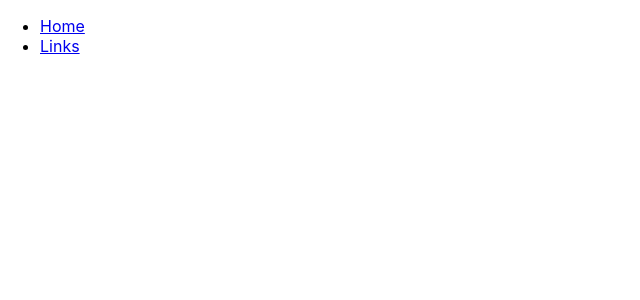
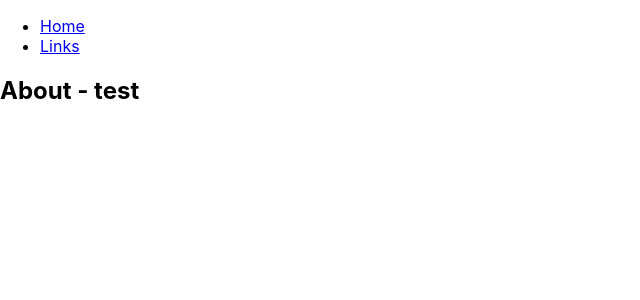
Before and after one commit to rvramesh/window-handling-react, a React (Create React App) app: page /about in a window 1280 px wide. Shown: the top 300 px of the page, without its empty margins (0-640 px from the left). Built offline with nearby package versions, Linux system fonts and the light colour scheme.

Commit message:
build subtree commit

```diff
--- a/src/App.tsx
+++ b/src/App.tsx
@@ -1,5 +1,5 @@
 import React from "react";
-import { BrowserRouter as Router, Switch, Route, Link } from "react-router-dom";
+import { BrowserRouter as Router, Switch, Route, Link, Redirect } from "react-router-dom";
 import "./App.css";
 import About from "./About/About";
 import Links from "./LinkExample/Links";
@@ -22,12 +22,13 @@ function App() {
         {/* A <Switch> looks through its children <Route>s and
             renders the first one that matches the current URL. */}
         <Switch>
-          <Route path="links">
+          <Route path="/links">
             <Links />
           </Route>
-          <Route path="about">
+          <Route path="/about">
             <About />
           </Route>
+          <Redirect from="/" to="/about" />
 
         </Switch>
       </div>
```
Also changed, not shown: 13 other files (tests, documents, lock files or other folders).
